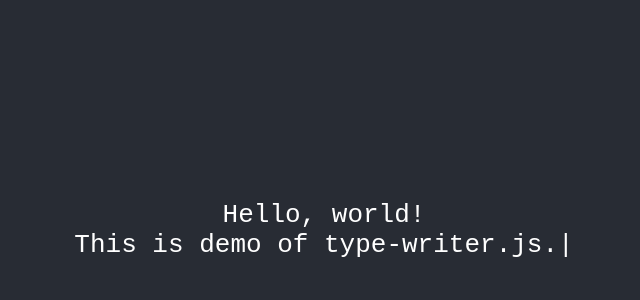
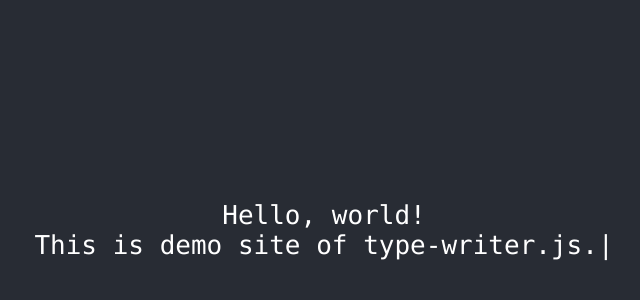
Before and after one commit to kazumakano/type-writer.js, a React (Create React App) app in the folder demo/: page / in a window 1280 px wide. Shown: the part 170-470 px from the top of the page, without its empty margins (316-956 px from the left). Built offline with nearby package versions, Linux system fonts and the light colour scheme.

Commit message:
update demo app

```diff
--- a/demo/public/index.html
+++ b/demo/public/index.html
@@ -7,7 +7,7 @@
     <meta name="theme-color" content="#000000" />
     <meta
       name="description"
-      content="Web site created using create-react-app"
+      content="This is demo site of type-writer.js."
     />
     <link rel="apple-touch-icon" href="%PUBLIC_URL%/logo192.png" />
     <!--
@@ -24,7 +24,7 @@
       work correctly both with client-side routing and a non-root public URL.
       Learn how to configure a non-root public URL by running `npm run build`.
     -->
-    <title>React App</title>
+    <title>Demo</title>
   </head>
   <body>
     <noscript>You need to enable JavaScript to run this app.</noscript>
--- a/demo/src/App.tsx
+++ b/demo/src/App.tsx
@@ -3,14 +3,12 @@
 
 
 export default function App(): JSX.Element {
-  const tw = useTypeWriter("Hello, world!\nThis is demo of type-writer.js.")
+  const tw = useTypeWriter("Hello, world!\nThis is demo site of type-writer.js.")
 
   return (
     <div className="App">
       <header className="App-header">
-        <p>
-          <pre>{tw}</pre>
-        </p>
+        <pre>{tw}</pre>
       </header>
     </div>
   )
--- a/demo/src/index.css
+++ b/demo/src/index.css
@@ -6,6 +6,6 @@
   -moz-osx-font-smoothing: grayscale;
 }
 
-code {
+pre {
   font-family: source-code-pro, Menlo, Monaco, Consolas, Courier New, monospace;
 }
```
